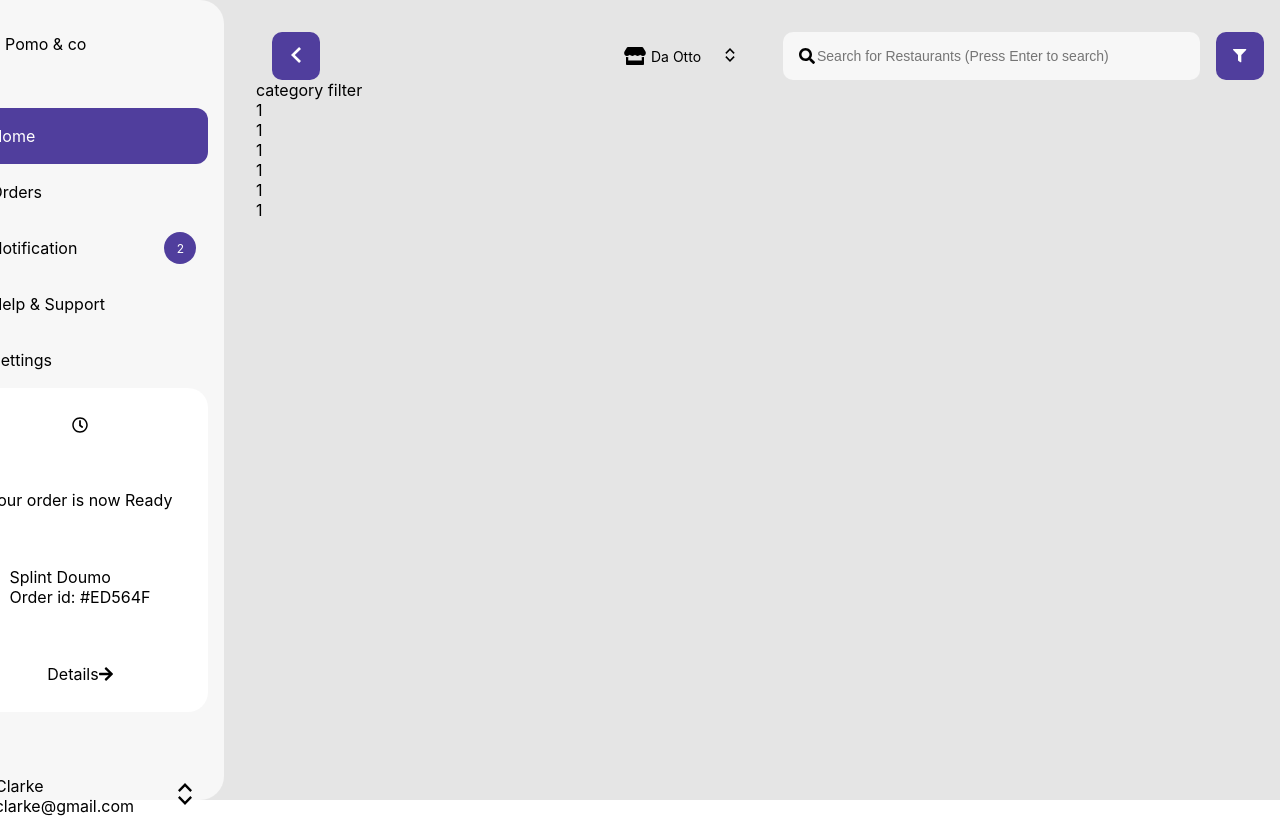
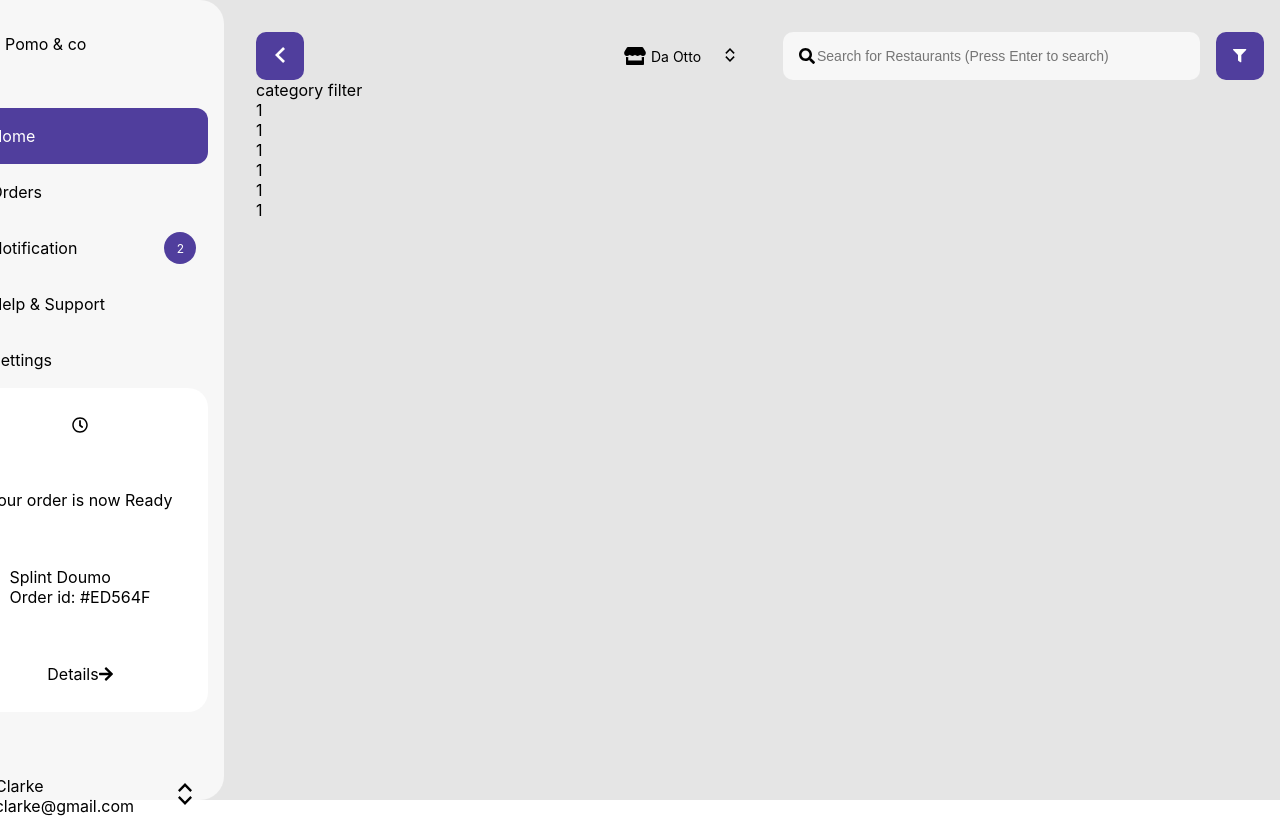
Before and after one commit to savicheema/tech-alchemy-assignment, a React (Create React App) app: page / in a window 1280 px wide. Shown: the top 816 px of the page. Built offline with nearby package versions, Linux system fonts and the light colour scheme.

Commit message:
top bar style fix

```diff
--- a/src/components/top-bar.css
+++ b/src/components/top-bar.css
@@ -9,6 +9,7 @@
 
 .top-bar .back {
   flex: 1;
+  margin: 0;
 }
 
 .top-bar .back .back-button {
```
